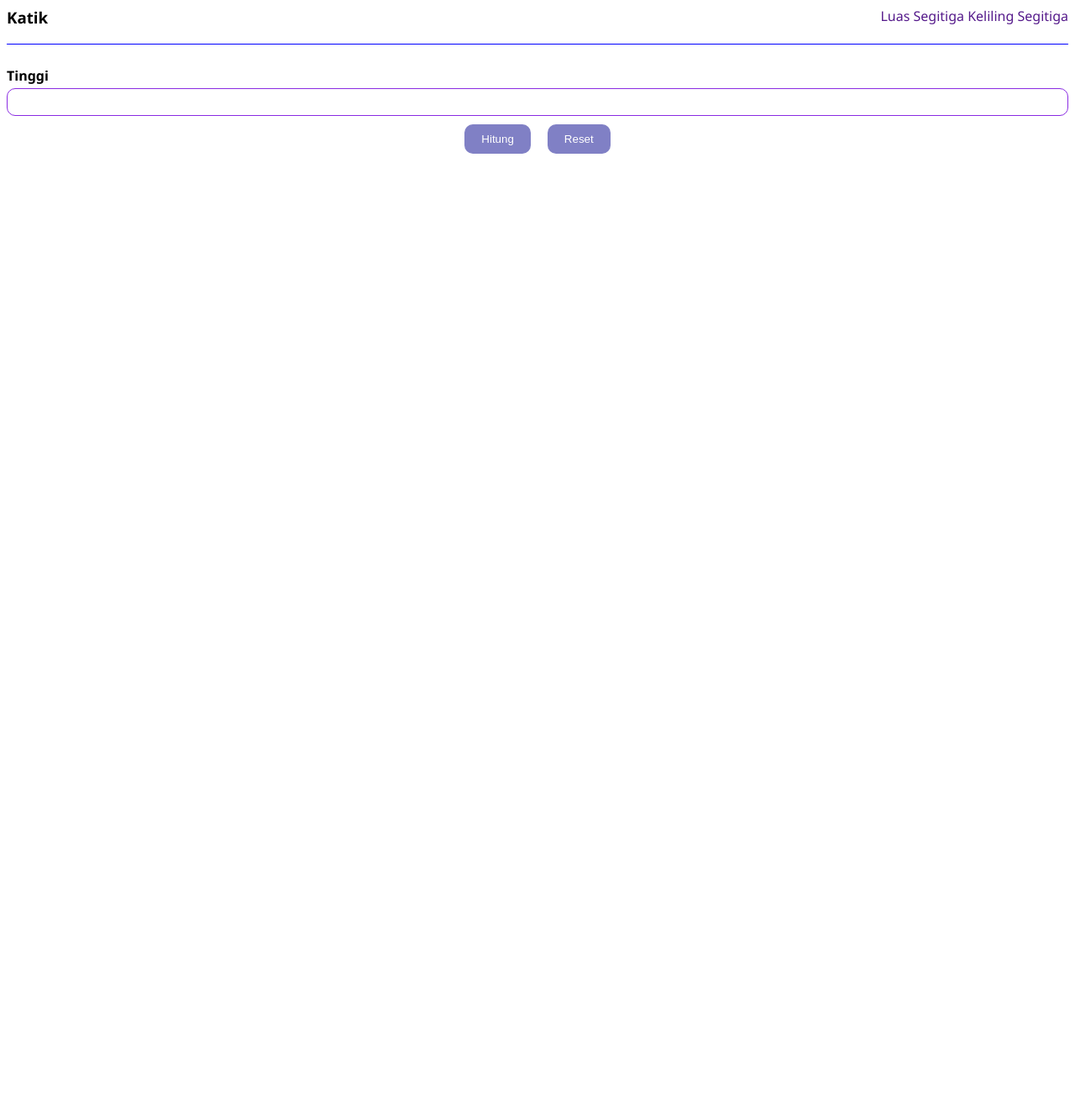
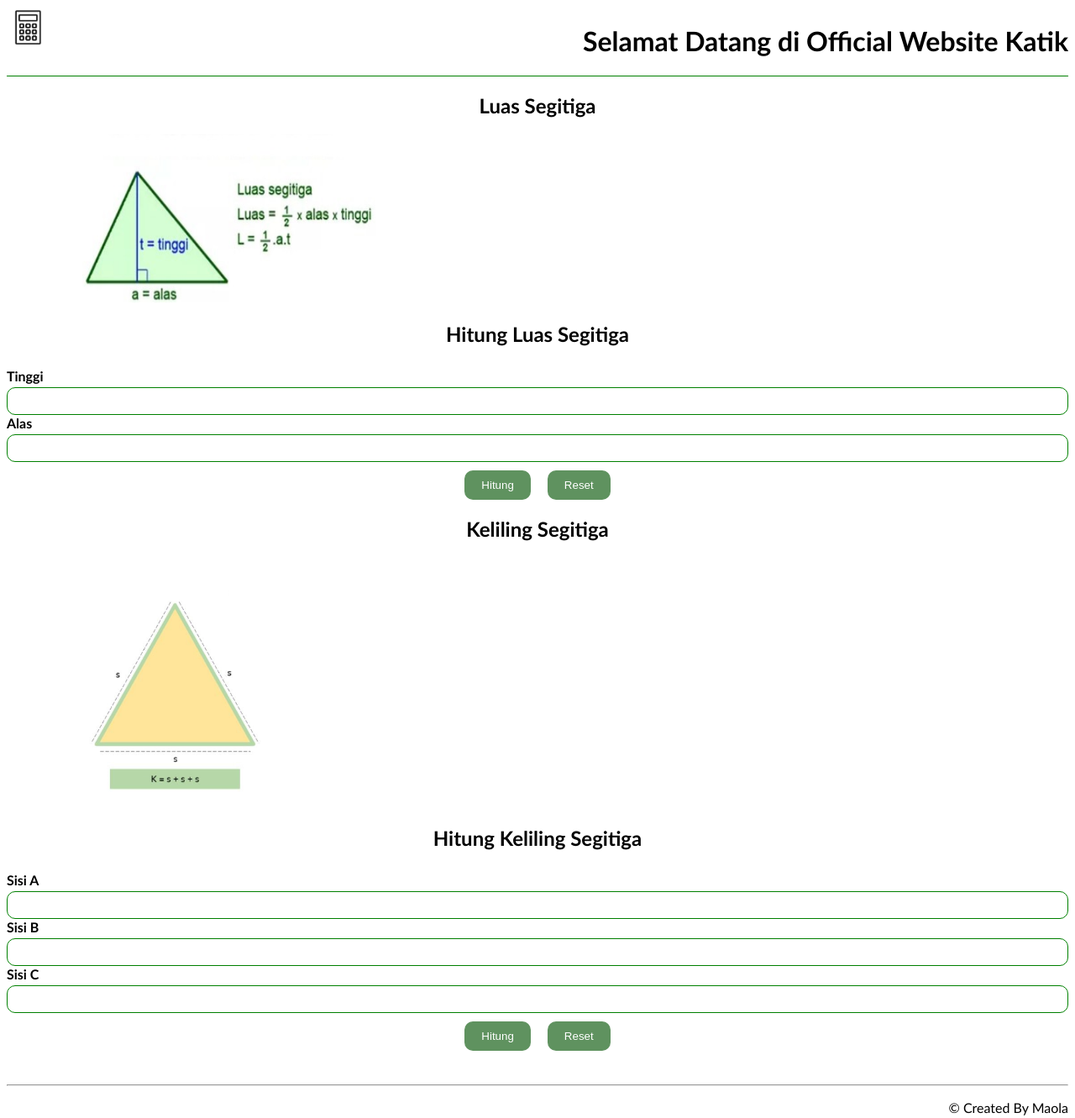
Before and after one commit to revou-fundamental-course/25-dec-23-nismaola, a plain HTML site: page index.html in a window 1280 px wide. Shown: the whole page at 84% size. Before the commit the page ends 800 px from the top, so only its background shows below. Drawn offline with Linux system fonts and the light colour scheme.

Commit message:
first push

```diff
--- a/css/styles.css
+++ b/css/styles.css
@@ -1,24 +1,37 @@
 body {
-    font-family: 'Segoe UI', Tahoma, Geneva, Verdana, sans-serif;
+    font-family: 'Trebuchet MS', 'Lucida Sans Unicode', 'Lucida Grande', 'Lucida Sans', Arial, sans-serif;
 }
 
 #navigation-bar {
     display: flex;
     justify-content: space-between;
-    border-bottom: 1px solid blue;
+    border-bottom: 1px solid green;
 }
 
 #logo {
     margin-top: 0;
+
 }
 
-.navigation> a{
-    text-decoration: none;
+#navigation-bar img {
+    width: 50px;
+    height: 50px;
 }
 
-/* INPUT SECTION */
+h1 {
+    text-align: center;
+}
+
+h2 {
+    text-align: center;
+}
 
 .input-luas-section {
+    display: flex;
+    flex-direction: column;
+    margin-top: 26px;
+}
+.input-keliling-section {
     display: flex;
     flex-direction: column;
     margin-top: 26px;
@@ -33,11 +46,11 @@ label {
     outline: none;
     border-radius: 10px;
     padding: 8px;
-    border: 1px solid blueviolet;
+    border: 1px solid green;
 }
 
 .katik-input:focus {
-    border: 1px solid red;
+    border: 1px solid black;
 }
 
 .buttons {
@@ -48,7 +61,7 @@ label {
 }
 
 button {
-    background-color: rgb(128, 128, 197);
+    background-color: rgb(95, 146, 95);
     color: white;
     padding: 10px 20px;
     border-radius: 10px;
@@ -57,10 +70,20 @@ button {
 }
 
 button:hover {
-    background-color: rgb(70, 70, 199);
+    background-color: rgb(65, 145, 65);
 }
 
 button:active {
-    background-color: rgb(15, 15, 195);
+    background-color: rgb(22, 101, 22);
     transform: translateY(2px);
 }
+
+@media only screen and (max-width:600px) {
+    h1 {
+        color: green;
+    }
+}
+
+footer {
+    text-align: right;
+}
--- a/index.html
+++ b/index.html
@@ -3,24 +3,50 @@
 <head>
     <meta charset="UTF-8">
     <meta name="viewport" content="width=device-width, initial-scale=1.0">
-    <title>Kalkulator Segitiga</title>
+    <title>Katik | Kalkulator Matematik</title>
     <link rel="stylesheet" href="css/styles.css">
 </head>
 <body>
+    <script src="js/script.js"></script>
     <header id="navigation-bar">
-        <h3 id="logo">Katik</h3>
-        <nav class="navigation">
-            <a href="">Luas Segitiga</a>
-            <a href="">Keliling Segitiga</a>
-        </nav>
+        <img src="assets/logo-katik.png" alt="Logo" class="logo">
+        <h1 style="text-align: center;"> Selamat Datang di Official Website Katik</h1>
     </header>
+
+    <h2>Luas Segitiga</h2>
+    <div class="luas-segitiga"><img src="assets/luas-segitiga.jpg" width="350" height="200" style="margin-left: 90px;"></div>
+    <h2>Hitung Luas Segitiga</h2>
     <section class="input-luas-section">
-        <label for="" id="label-tinggi">Tinggi</label>
+        <label for="input-tinggi">Tinggi</label>
         <input type="number" id="input-tinggi" class="katik-input">
+        <label for="input-alas">Alas</label>
+        <input type="number" id="input-alas" class="katik-input">
         <div class="buttons">
-            <button>Hitung</button>
-            <button>Reset</button>
+            <button onclick="menghitungLuas()">Hitung</button>
+            <button onclick="resetLuas()">Reset</button>
         </div>
     </section>
+
+    <h2>Keliling Segitiga</h2>
+    <div class="keliling-segitiga"><img src="assets/keliling-segitiga.jpg" width="400" height="300" style="display: block;"></div>
+    <h2>Hitung Keliling Segitiga</h2>
+    <section class="input-keliling-section">
+        <label for="input-sisiA">Sisi A</label>
+        <input type="number" id="input-sisiA" class="katik-input">
+        <label for="input-sisiB">Sisi B</label>
+        <input type="number" id="input-sisiB" class="katik-input">
+        <label for="input-sisiC">Sisi C</label>
+        <input type="number" id="input-sisiC" class="katik-input">
+        <div class="buttons">
+            <button onclick="menghitungKeliling()">Hitung</button>
+            <button onclick="resetKeliling()">Reset</button>
+        </div>
+        <p id="hasilKeliling"></p>
+        </section>
+
+        <hr>
+        <footer>
+            <p>&copy Created By Maola</p>
+        </footer>
 </body>
 </html>
--- /dev/null
+++ b/js/script.js
@@ -0,0 +1,39 @@
+// Menghitung Luas Segitiga
+function menghitungLuas() {
+    const tinggi = parseInt(document.getElementById('input-tinggi').value);
+    const alas = parseInt(document.getElementById('input-alas').value);
+    const luas = 0.5 * alas * tinggi;
+    alert(`Luas Segitiga adalah: ${luas}`);
+}
+
+// Menghitung Keliling Segitiga
+function menghitungKeliling() {
+    const sisiA = parseInt(document.getElementById('input-sisiA').value);
+    const sisiB = parseInt(document.getElementById('input-sisiB').value);
+    const sisiC = parseInt(document.getElementById('input-sisiC').value);
+    const keliling = sisiA + sisiB + sisiC;
+    alert(`Keliling Segitiga adalah: ${keliling}`);
+}
+
+// Menampilkan Hasil Luas
+function tampilHasilLuas(hasil) {
+    document.getElementById('hasilLuas').innerText =  `Luas Segitiga adalah: ${hasil}`;
+}
+
+// Menampilkan Hasil Keliling
+function tampilHasilKeliling(hasil) {
+    document.getElementById('hasilKeliling').innerText = `Keliling Segitiga adalah: ${hasil}`;
+}
+
+// Mereset Nilai Input Luas
+function resetLuas() {
+    document.getElementById('input-tinggi').value = '';
+    document.getElementById('input-alas').value = '';
+}
+
+// Mereset Nilai Input Keliling
+function resetKeliling() {
+    document.getElementById('input-sisiA').value = '';
+    document.getElementById('input-sisiB').value = '';
+    document.getElementById('input-sisiC').value = '';
+}
```
Also changed, not shown: assets/keliling-segitiga.jpg (added), assets/logo-katik.png (added), assets/logo.png (added), assets/luas-segitiga.jpg (added).
